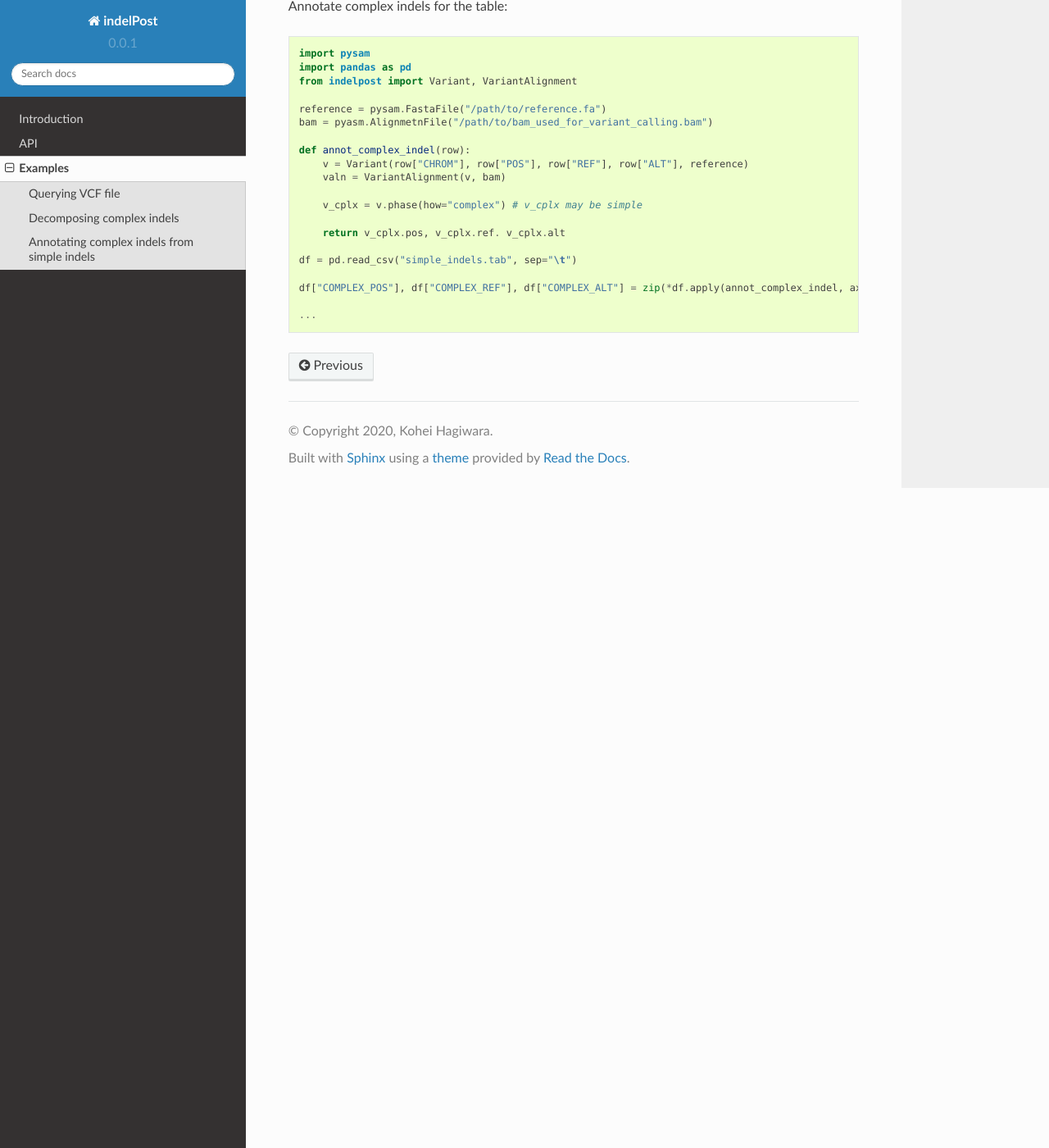
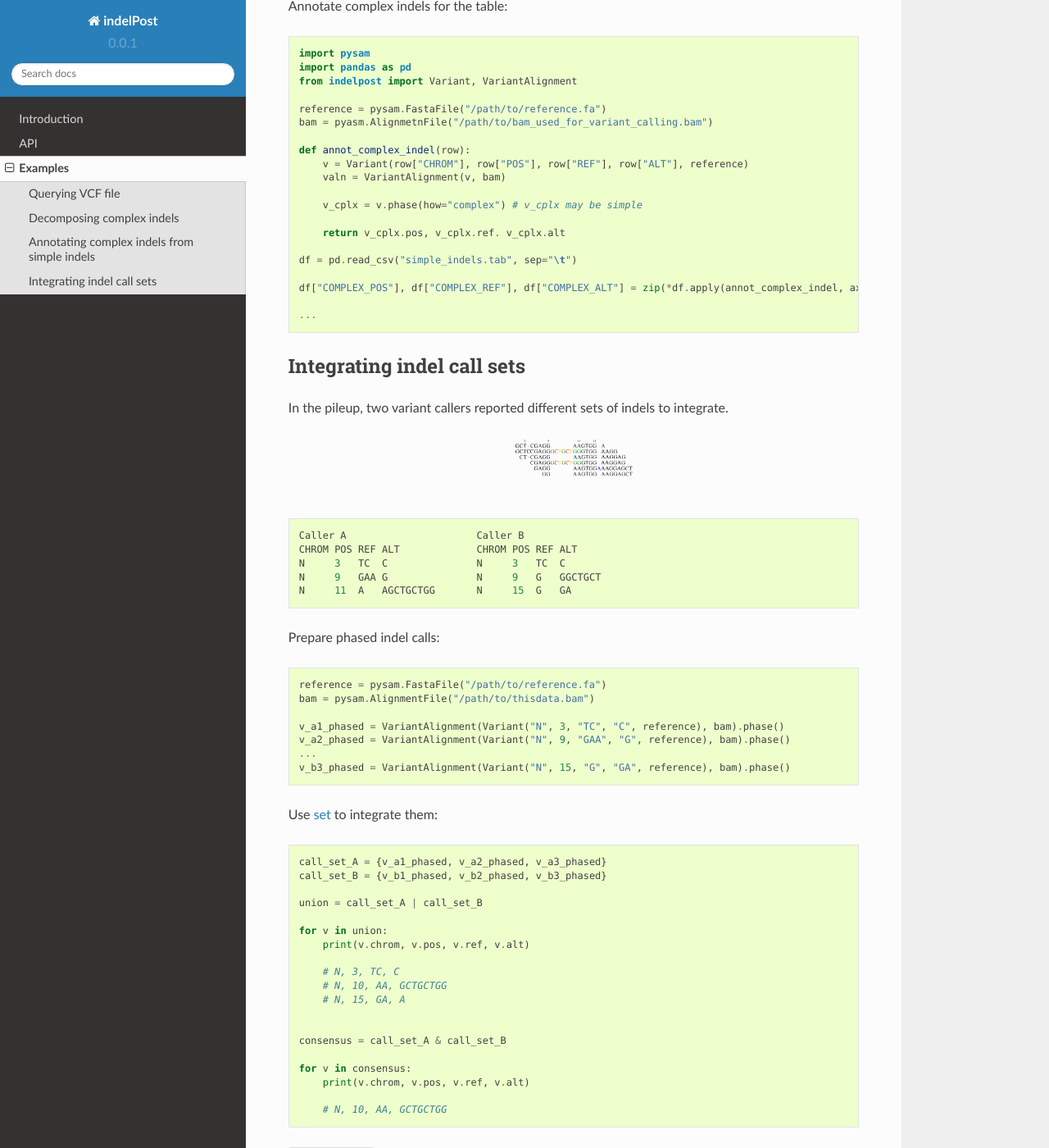
Before and after one commit to stjude/indelPost, a Sphinx documentation site: the page built from docs/examples.rst, in a window 1280 px wide and 1400 px high, scrolled down 2261 px. Shown: the whole window at 82% size. Built offline with Sphinx 7.4.7 and the Read the Docs theme 2.0.0, drawn with Linux system fonts in a browser that asks for light colours.

Commit message:
doc example

```diff
--- a/docs/examples.rst
+++ b/docs/examples.rst
@@ -132,3 +132,58 @@ Annotate complex indels for the table::
     df["COMPLEX_POS"], df["COMPLEX_REF"], df["COMPLEX_ALT"] = zip(*df.apply(annot_complex_indel, axis=1))
 
     ...
+
+Integrating indel call sets
+-----------------------------------
+In the pileup, two variant callers reported different sets of indels to integrate.
+
+
+.. image:: pileup.svg
+   :width: 600
+   :height: 50
+   :align: center
+
+|
+
+::
+
+   Caller A                      Caller B
+   CHROM POS REF ALT             CHROM POS REF ALT
+   N     3   TC  C               N     3   TC  C
+   N     9   GAA G               N     9   G   GGCTGCT
+   N     11  A   AGCTGCTGG       N     15  G   GA
+
+
+
+Prepare phased indel calls::
+
+    reference = pysam.FastaFile("/path/to/reference.fa")
+    bam = pysam.AlignmentFile("/path/to/thisdata.bam")
+
+    v_a1_phased = VariantAlignment(Variant("N", 3, "TC", "C", reference), bam).phase()
+    v_a2_phased = VariantAlignment(Variant("N", 9, "GAA", "G", reference), bam).phase()
+    ...
+    v_b3_phased = VariantAlignment(Variant("N", 15, "G", "GA", reference), bam).phase()
+
+
+Use `set <https://docs.python.org/3/tutorial/datastructures.html#sets>`__ to integrate them::
+
+    call_set_A = {v_a1_phased, v_a2_phased, v_a3_phased}
+    call_set_B = {v_b1_phased, v_b2_phased, v_b3_phased}
+
+    union = call_set_A | call_set_B
+
+    for v in union:
+        print(v.chrom, v.pos, v.ref, v.alt)
+
+        # N, 3, TC, C
+        # N, 10, AA, GCTGCTGG
+        # N, 15, GA, A
+
+
+    consensus = call_set_A & call_set_B
+
+    for v in consensus:
+        print(v.chrom, v.pos, v.ref, v.alt)
+
+        # N, 10, AA, GCTGCTGG
```
Also changed, not shown: docs/pileup.svg (added), 1 other file.
